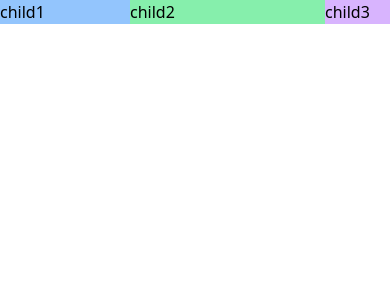
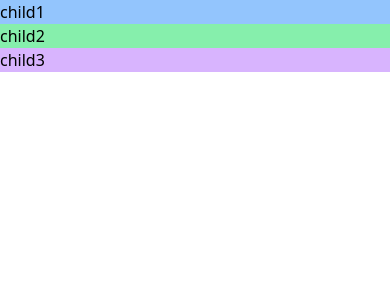
Before and after one commit to DhavitG/build-log, a React (Vite) app in the folder week-13-tailwind/: page / in a window 390 px wide. Shown: the top 300 px of the page. Built offline with nearby package versions, Linux system fonts and the light colour scheme.

Commit message:
basic assignment

```diff
--- a/week-13-tailwind/src/App.jsx
+++ b/week-13-tailwind/src/App.jsx
@@ -1,9 +1,21 @@
+// function App() {
+//   return (
+//     <div className="grid grid-cols-12">
+//       <div className="bg-blue-300 col-span-4">child1</div>
+//       <div className="bg-green-300 col-span-6">child2</div>
+//       <div className="bg-purple-300 col-span-2">child3</div>
+//     </div>
+//   );
+// }
+
+// export default App;
+
 function App() {
   return (
-    <div className="grid grid-cols-12">
-      <div className="bg-blue-300 col-span-4">child1</div>
-      <div className="bg-green-300 col-span-6">child2</div>
-      <div className="bg-purple-300 col-span-2">child3</div>
+    <div className="grid grid-cols-1 sm:grid-cols-12">
+      <div className="bg-blue-300 col-span-1 sm:col-span-5">child1</div>
+      <div className="bg-green-300 col-span-1 sm:col-span-5">child2</div>
+      <div className="bg-purple-300 col-span-1 sm:col-span-2">child3</div>
     </div>
   );
 }
```
